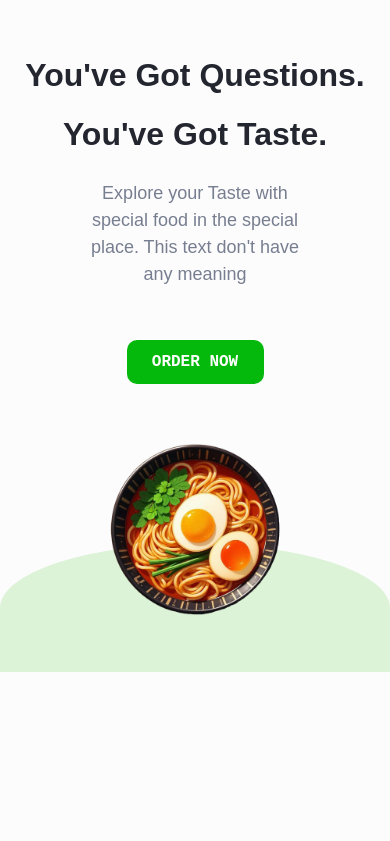
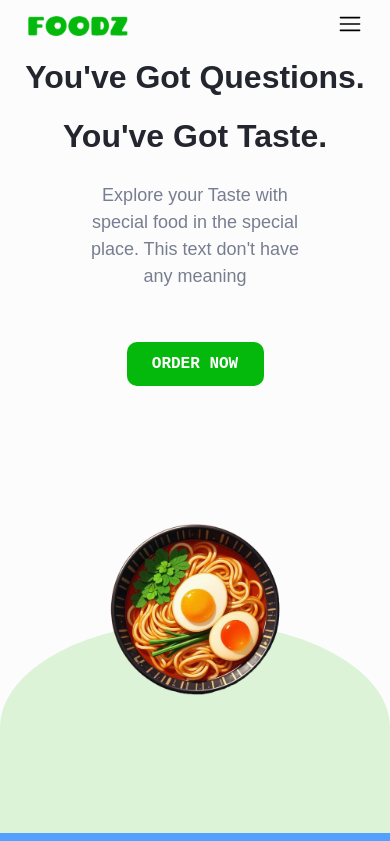
Before and after one commit to Fiffigelin/foodz-website, a React (Vite) app: page / in a window 390 px wide. Shown: the top 841 px of the page. Built offline with nearby package versions, Linux system fonts and the light colour scheme; a web font is replaced by a local one.

Commit message:
feat: add hamburger menu for mobile view

```diff
--- a/package.json
+++ b/package.json
@@ -11,7 +11,8 @@
   },
   "dependencies": {
     "react": "^18.3.1",
-    "react-dom": "^18.3.1"
+    "react-dom": "^18.3.1",
+    "react-icons": "^5.4.0"
   },
   "devDependencies": {
     "@eslint/js": "^9.17.0",
--- a/src/App.scss
+++ b/src/App.scss
@@ -1,17 +1,18 @@
 @use "./styles/global.scss" as global;
 
+html,
+body,
 #root {
+	height: 100%;
+	width: 100%;
+	margin: 0;
+	padding: 0;
 	background-color: global.$background-color-white;
 	.container {
-		.nav-container {
-			display: none;
-		}
 		.section {
-			height: 100vh;
-			width: 100%;
+			min-height: 92.5vh;
 			display: flex;
 			flex-direction: column;
-			justify-content: space-between;
 			font-size: 2rem;
 			transition: transform 2s ease-in-out;
 		}
--- a/src/App.tsx
+++ b/src/App.tsx
@@ -1,8 +1,9 @@
 import { useState } from "react";
 import { useRef, useCallback } from "react";
 import HeroSection from "./pages/sections/hero/hero-section";
+import Navbar from "./components/navbar/navbar";
+
 import "./App.scss";
-import OrderNowButton from "./components/order-now-button/order-now-btn";
 
 const sections = [
 	"Sektion 1",
@@ -44,7 +45,7 @@ function App() {
 
 	return (
 		<div className="container" onWheel={handleScroll}>
-			<nav className="nav-container">
+			{/* <nav className="nav-container">
 				<div className="nav-left">
 					<div className="nav-logo">
 						<img
@@ -61,7 +62,8 @@ function App() {
 					<div className="nav-link">Contact</div>
 					<OrderNowButton />
 				</div>
-			</nav>
+			</nav> */}
+			<Navbar />
 
 			{sections.map((text, index) => (
 				<div
--- /dev/null
+++ b/src/components/icon-button/icon-button.scss
@@ -0,0 +1,15 @@
+.icon-button {
+	background-color: transparent;
+	border: none;
+	cursor: pointer;
+	display: inline-block;
+	padding: 0;
+	position: relative;
+	transition: all 0.3s;
+	vertical-align: middle;
+	z-index: 1;
+
+	&:focus {
+		outline: none;
+	}
+}
--- /dev/null
+++ b/src/components/icon-button/icon-button.tsx
@@ -0,0 +1,43 @@
+import { useState } from "react";
+import { IconType } from "react-icons";
+import { RxHamburgerMenu } from "react-icons/rx";
+import { VscChromeClose } from "react-icons/vsc";
+
+import "./icon-button.scss";
+
+interface Props {
+	icon: "hamburger" | "close";
+	onClick?: () => void;
+	rounded?: boolean;
+}
+
+const IconButton = ({ icon, onClick }: Props) => {
+	const [showClose, setClose] = useState(false);
+
+	const getIcon = (icon: string): IconType => {
+		switch (icon) {
+			case "hamburger":
+				return RxHamburgerMenu;
+			case "close":
+				return VscChromeClose;
+			default:
+				return RxHamburgerMenu;
+		}
+	};
+	const IconComponent = getIcon(icon);
+
+	const handleOnClick = () => {
+		if (onClick) {
+			onClick();
+			setClose(!showClose);
+		}
+	};
+
+	return (
+		<button className="icon-button" onClick={onClick}>
+			<IconComponent size={24} color="black" enableBackground={"false"} />
+		</button>
+	);
+};
+
+export default IconButton;
--- /dev/null
+++ b/src/components/navbar/navbar.scss
@@ -0,0 +1,46 @@
+@use "../../styles/global.scss" as global;
+
+.nav-container {
+	position: relative;
+	height: 10%;
+	background-color: global.$background-color-white;
+
+	.nav-left {
+		padding: global.$space-medium;
+		margin: global.$space-small global.$space-xxl;
+		display: flex;
+		align-items: center;
+		flex-direction: row;
+		justify-content: space-between;
+		.nav-logo {
+			display: flex;
+			width: global.$space-great;
+			justify-self: center;
+		}
+	}
+
+	.nav-right {
+		display: none;
+	}
+
+	.nav-links-container {
+		width: 100%;
+		position: absolute;
+		display: flex;
+		justify-content: center;
+		background-color: global.$background-color-white;
+
+		ul,
+		&.nav-links {
+			display: flex;
+			flex-direction: column;
+			justify-content: space-between;
+			padding: 0;
+			> li a {
+				color: global.$text-color-grey;
+				font-family: global.$text-font;
+				font-size: global.$font-18;
+			}
+		}
+	}
+}
--- /dev/null
+++ b/src/components/navbar/navbar.tsx
@@ -0,0 +1,62 @@
+import { useState } from "react";
+import OrderNowButton from "../order-now-button/order-now-btn";
+import IconButton from "../icon-button/icon-button";
+
+import "./navbar.scss";
+
+const Navbar = () => {
+	const [isMenuOpen, setMenuOpen] = useState(false);
+
+	const hamburgerMenu = () => {
+		return (
+			<div className="hamburger-container">
+				<IconButton
+					icon={isMenuOpen ? "close" : "hamburger"}
+					onClick={() => setMenuOpen(!isMenuOpen)}
+				/>
+			</div>
+		);
+	};
+
+	return (
+		<nav className="nav-container">
+			<div className="nav-left">
+				<div className="nav-logo">
+					<img
+						src="/foodz.png"
+						alt="logo"
+						style={{ objectFit: "cover", width: "100%", alignItems: "center" }}
+					/>
+				</div>
+				{hamburgerMenu()}
+			</div>
+			<div className="nav-right">
+				<div className="nav-link">Home</div>
+				<div className="nav-link">Menu</div>
+				<div className="nav-link">Blog</div>
+				<div className="nav-link">Contact</div>
+				<OrderNowButton />
+			</div>
+			<div className="nav-links-container">
+				{isMenuOpen && (
+					<ul className="nav-links">
+						<li>
+							<a href="#home">Home</a>
+						</li>
+						<li>
+							<a href="#about">About</a>
+						</li>
+						<li>
+							<a href="#services">Services</a>
+						</li>
+						<li>
+							<a href="#contact">Contact</a>
+						</li>
+					</ul>
+				)}
+			</div>
+		</nav>
+	);
+};
+
+export default Navbar;
--- a/src/pages/sections/hero/hero-section.scss
+++ b/src/pages/sections/hero/hero-section.scss
@@ -1,14 +1,17 @@
 @use "../../../styles/global.scss" as global;
 
 .hero {
-	.hero-left .left-container-upper {
-		margin-top: global.$space-50;
+	flex-grow: 1;
+	display: flex;
+	flex-direction: column;
+	.hero-left {
+		align-content: center;
 		.hero-text {
 			display: flex;
 			flex-direction: column;
 			align-items: center;
-			justify-content: center;
 			gap: global.$space-medium;
+			margin-bottom: global.$space-40;
 			> h1 {
 				color: global.$text-color-black;
 				font-size: global.$font-h4;
@@ -26,8 +29,6 @@
 		.order-menu {
 			display: flex;
 			justify-content: center;
-			align-items: center;
-			margin-top: 40px;
 			> a {
 				display: none;
 			}
@@ -37,22 +38,21 @@
 		display: none;
 	}
 	.hero-right {
-		position: relative;
+		flex-grow: 1;
 		display: flex;
 		justify-content: center;
+		align-items: flex-end;
+		.main-img {
+			width: 175px;
+			z-index: 1;
+			align-self: center;
+		}
 		.green-background {
-			margin-top: 10rem;
+			position: absolute;
 			background-color: global.$light-color-green;
 			width: 100%;
-			height: 8rem;
+			height: 25%;
 			border-radius: 50% 50% 0 0;
-			z-index: 0;
-		}
-		.main-img {
-			margin-top: 60px;
-			position: absolute;
-			width: 175px;
-			z-index: 1;
 		}
 	}
 }
--- a/src/pages/sections/hero/hero-section.tsx
+++ b/src/pages/sections/hero/hero-section.tsx
@@ -7,7 +7,6 @@ const HeroSection = () => {
 		<Fragment>
 			<section className="hero">
 				<div className="hero-left">
-					<div className="left-container-upper">
 					<div className="hero-text">
 						<h1>You've Got Questions.</h1>
 						<h1>You've Got Taste.</h1>
@@ -19,7 +18,6 @@ const HeroSection = () => {
 					<div className="order-menu">
 						<OrderNowButton />
 						<a href="#menu">Explore Menu</a>
-						</div>
 					</div>
 					<div className="left-container-bottom">
 						<div className="stats-container">
@@ -36,8 +34,8 @@ const HeroSection = () => {
 					</div>
 				</div>
 				<div className="hero-right">
+					<img className="main-img" src="\hero-ramen.png" alt="Food Bowl" />
 					<div className="green-background"></div>
-					<img className="main-img" src="\hero-ramen.png" alt="Food Bowl" />
 				</div>
 			</section>
 		</Fragment>
--- a/src/styles/global.scss
+++ b/src/styles/global.scss
@@ -26,6 +26,7 @@ $space-xxl: 20px;
 $space-40: 40px;
 $space-50: 50px;
 $space-60: 60px;
+$space-80: 80px;
 $space-great: 100px;
 
 $font-hero: 72px;
```
Also changed, not shown: 1 other file (tests, documents, lock files or other folders). Lines whose indentation alone changed are shown as unchanged.
